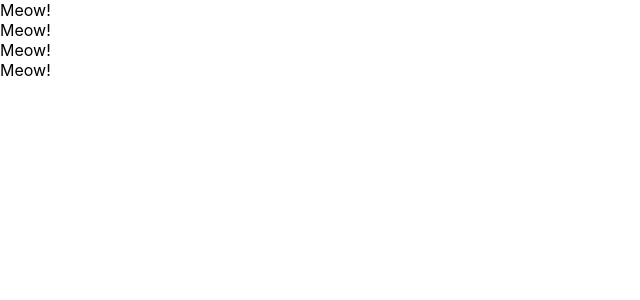
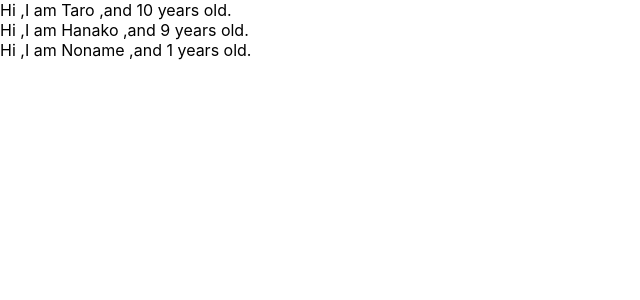
Before and after one commit to toshikicorpus/udemy-react-redux-crud-applicatication, a React (Create React App) app: page / in a window 1280 px wide. Shown: the top 300 px of the page, without its empty margins (0-640 px from the left). Built offline with nearby package versions, Linux system fonts and the light colour scheme.

Commit message:
learn props of component

```diff
--- a/src/App.js
+++ b/src/App.js
@@ -1,30 +1,29 @@
 import React from 'react';
-// class App extends Component {
-//   render(){
-//     return(
-//       <React.Flagment>
-//         <label htmlFor="bar">bar</label>
-//         <input type="text" onChange={() => {console.log("I.am clicked")}} />
-//       </React.Flagment>
-//     )
-//
-//   }
-//
-// }
 
 const App = () => {
+  const profiles=[
+    {name:"Taro",age:10},
+    {name:"Hanako",age:9},
+    {name:"Noname"}
+  ]
   return (
     <div>
-      <Cat/>
-      <Cat/>
-      <Cat/>
-      <Cat/>
+
+      {
+        profiles.map((profile,index)=>{
+        return <User name={profile.name} age={profile.age} key={index}/>;
+
+        })
+      }
     </div>
   );
 }
-const Cat = () => {
-  return <div>Meow!</div>;
+const User = (props) => {
+  return <div>Hi ,I am {props.name} ,and {props.age} years old.</div>;
 }
 
+User.defaultProps ={
+  age: 1
+}
 
 export default App;
```
